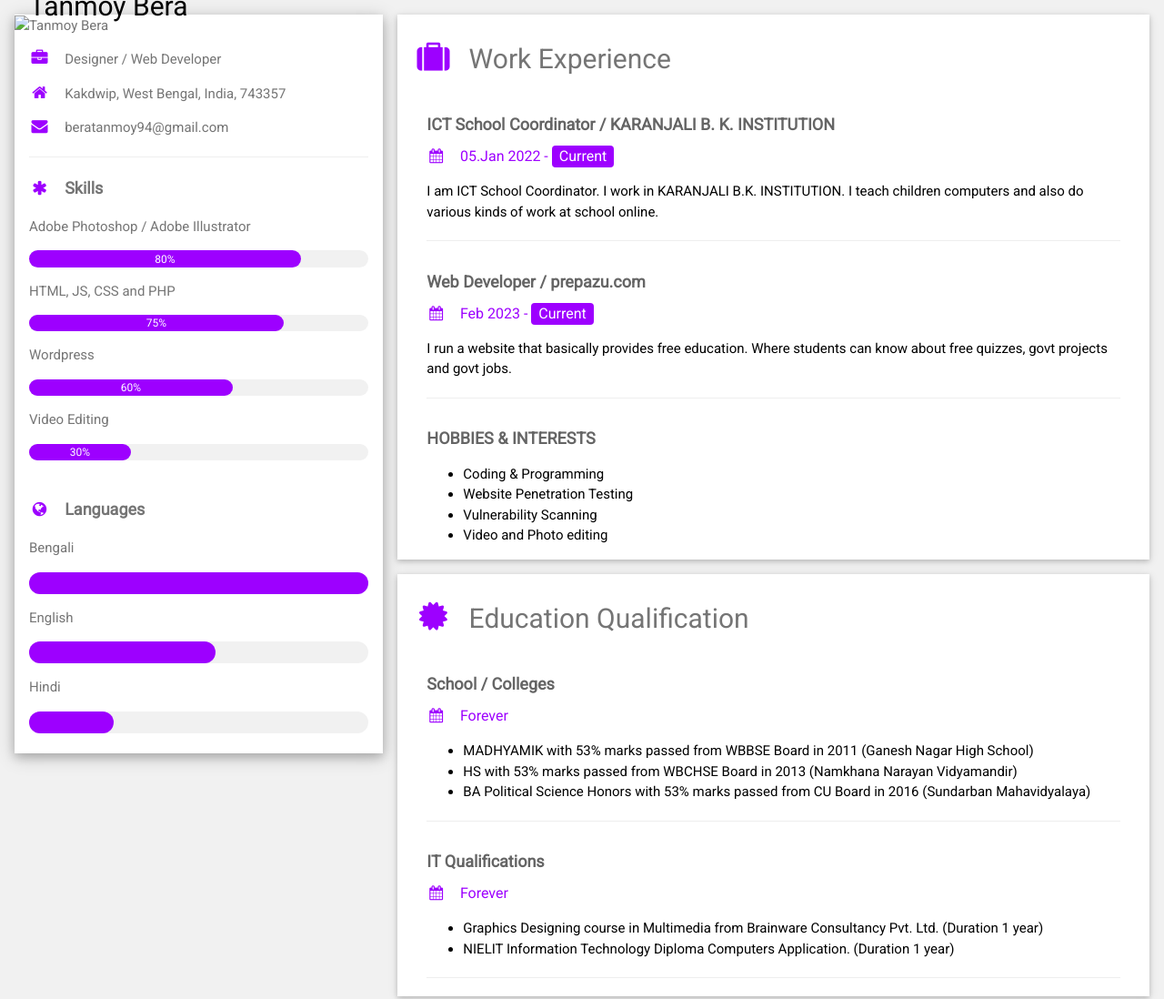
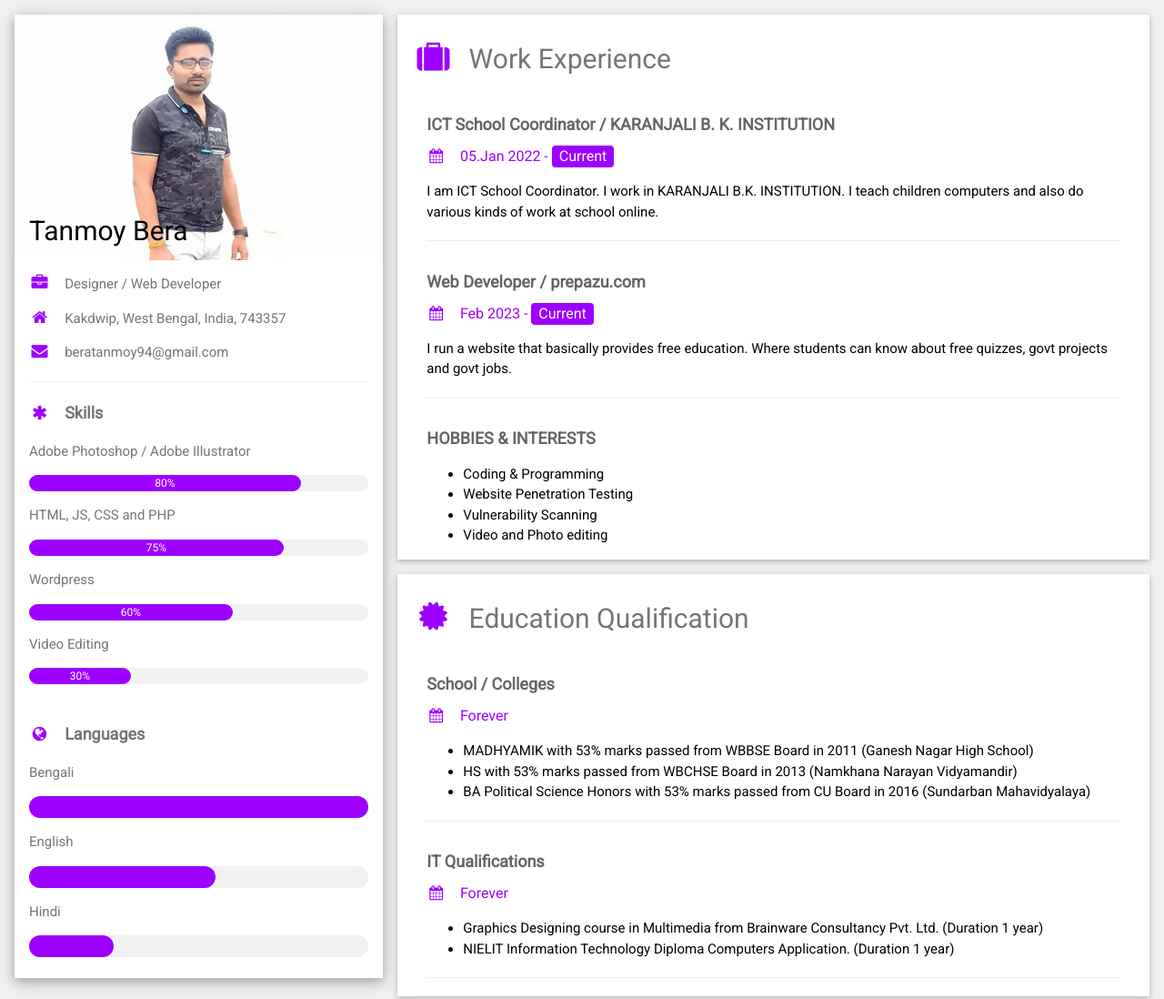
Before and after one commit to beratanmoy/TanmoyBeraResume, a plain HTML site: page index.html in a window 1280 px wide. Shown: the top 1098 px of the page at 91% size. Drawn offline with nearby package versions, Linux system fonts and the light colour scheme.

Commit message:
Update index.html

```diff
--- a/index.html
+++ b/index.html
@@ -31,7 +31,7 @@ html,body,h1,h2,h3,h4,h5,h6 {font-family: "Roboto", sans-serif}
 
       <div class="w3-white w3-text-grey w3-card-4">
         <div class="w3-display-container">
-          <img src="/img/TanmoyBeraDP.jpg" style="width:100%" alt="Tanmoy Bera">
+          <img src="TanmoyBeraDP.WEBP" style="width:100%" alt="Tanmoy Bera">
           <div class="w3-display-bottomleft w3-container w3-text-black">
             <h2>Tanmoy Bera</h2>
           </div>
```
